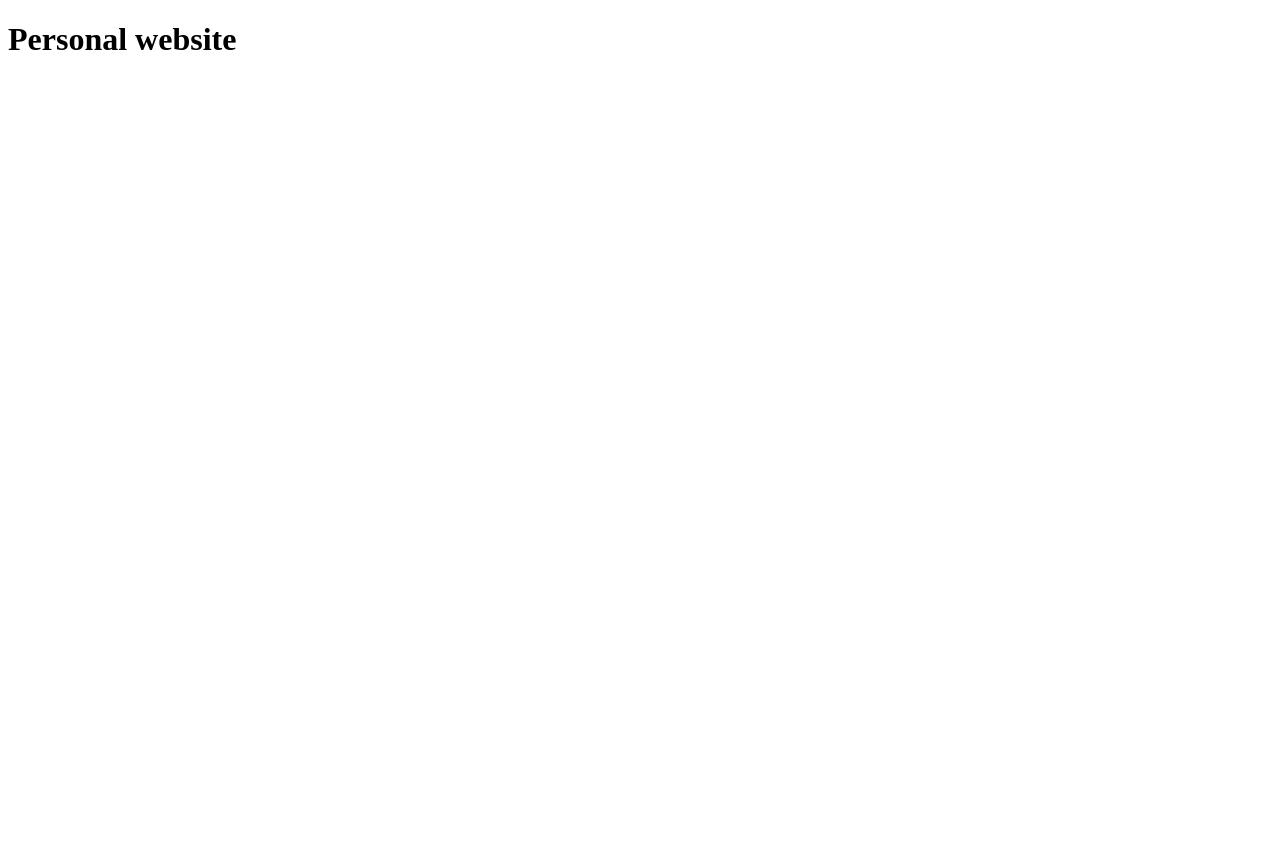
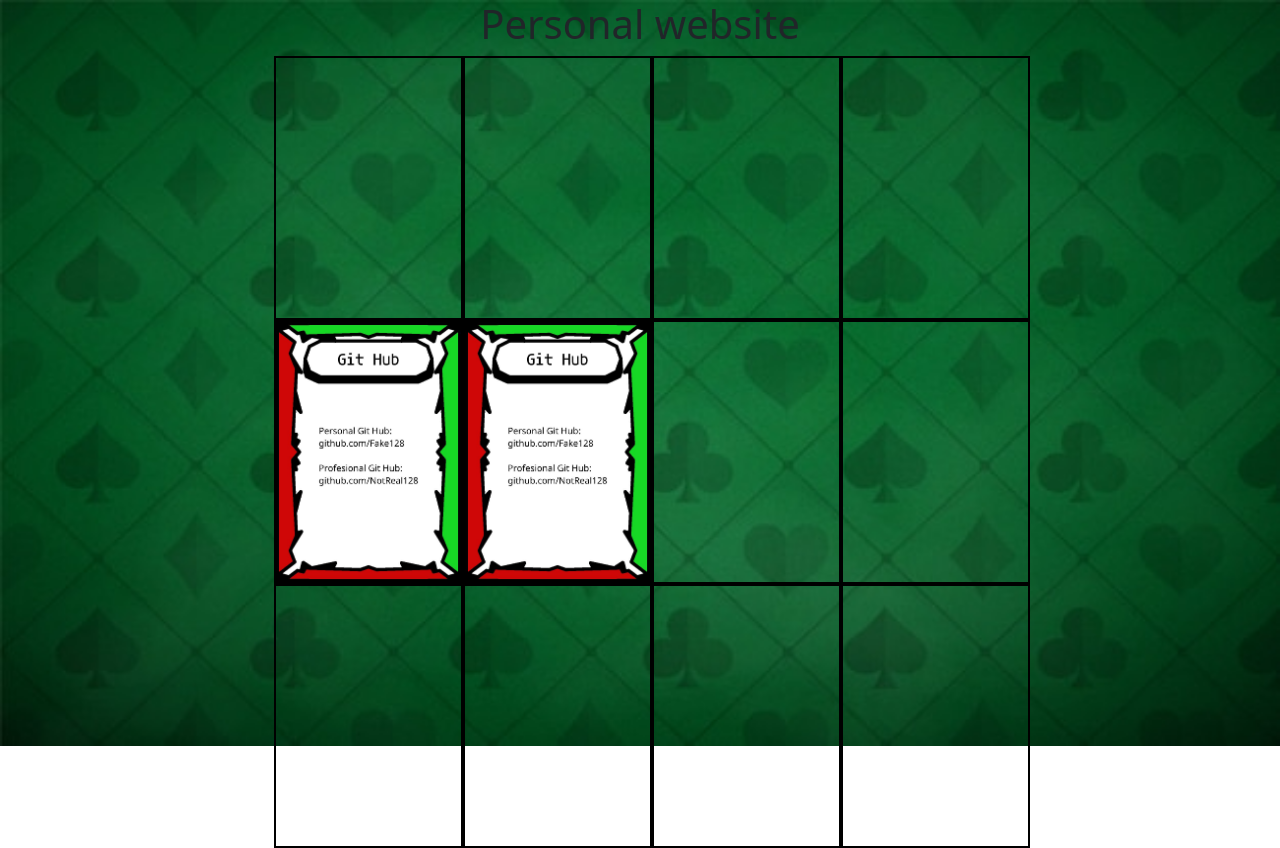
Before and after one commit to Lgarrochoa/personal_website_cards, a plain HTML site: page index.html in a window 1280 px wide. Before the commit the page ends 800 px from the top, so only its background shows below. Drawn offline with nearby package versions, Linux system fonts and the light colour scheme.

Commit message:
index css

```diff
--- a/css/style.css
+++ b/css/style.css
@@ -0,0 +1,23 @@
+*{
+    margin: 0 0;
+}
+body{
+    background-image: url("../img/back.jpg");
+    background-repeat: no-repeat;
+    height:100vh;
+    background-size: 100%;
+}
+.tile{
+    border: 2px solid black;
+    height: 264px;
+    width: 189px;
+    margin: 0 0;
+    padding: 0 0;
+}
+img{
+    width: 100%;
+    height: 100%;
+}
+.container{
+    width: 756px;
+}
--- a/index.html
+++ b/index.html
@@ -3,10 +3,37 @@
 <head>
     <meta charset="UTF-8">
     <meta name="viewport" content="width=device-width, initial-scale=1.0">
+    <link href="https://cdn.jsdelivr.net/npm/bootstrap@5.3.2/dist/css/bootstrap.min.css" rel="stylesheet" integrity="sha384-T3c6CoIi6uLrA9TneNEoa7RxnatzjcDSCmG1MXxSR1GAsXEV/Dwwykc2MPK8M2HN" crossorigin="anonymous">
     <link rel="stylesheet" href="css/style.css">
     <title>Personal Website</title>
 </head>
 <body>
+    <div class="container text-center center">
     <h1>Personal website</h1>
+    <div class="container text-center">
+        <div class="row">
+        <div class="tile"></div>
+        <div class="tile"></div>
+        <div class="tile"></div>
+        <div class="tile"></div>
+        </div>
+        <div class="row">
+        <div class="tile"><img src="img/Git hub.jpg" alt=""></div>
+        <div class="tile"><img src="img/Git hub.jpg" alt=""></div>
+        <div class="tile"></div>
+        <div class="tile"></div>
+        </div>
+        <div class="row">
+        <div class="tile"></div>
+        <div class="tile"></div>
+        <div class="tile"></div>
+        <div class="tile"></div>
+        </div>
+    </div>
+    <div class="row">
+
+    </div>
+</div>
 </body>
+<script src="https://cdn.jsdelivr.net/npm/bootstrap@5.3.2/dist/js/bootstrap.bundle.min.js" integrity="sha384-C6RzsynM9kWDrMNeT87bh95OGNyZPhcTNXj1NW7RuBCsyN/o0jlpcV8Qyq46cDfL" crossorigin="anonymous"></script>
 </html>
```
Also changed, not shown: img/back.jpg (added).
